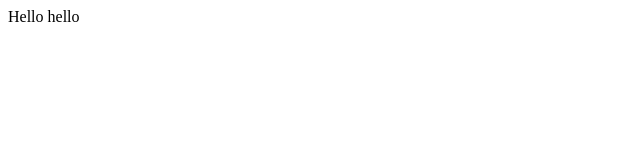
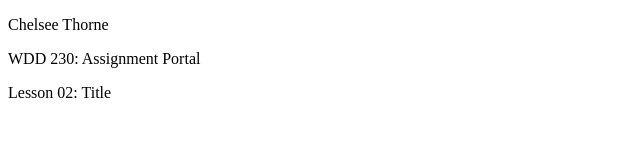
Before and after one commit to cthorne7/wdd230, a plain HTML site: page index.html in a window 1280 px wide. Shown: the whole page, without its empty margins (0-640 px from the left). Drawn offline with Linux system fonts and the light colour scheme.

Commit message:
First try

```diff
--- a/index.html
+++ b/index.html
@@ -4,9 +4,16 @@
     <meta charset="UTF-8">
     <meta http-equiv="X-UA-Compatible" content="IE=edge">
     <meta name="viewport" content="width=device-width, initial-scale=1.0">
-    <title>Document</title>
+    <title>Portal Page</title>
 </head>
 <body>
-    Hello hello
+   <p>Chelsee Thorne</p>
+   <!--Include a photo and change coloring and font-->
+
+   <p>WDD 230: Assignment Portal</p>
+   <!--this should be a heading-->
+
+   <p>Lesson 02: Title</p>
+   <!--lesson 02-11 with title links for each one-->
 </body>
 </html>
```
